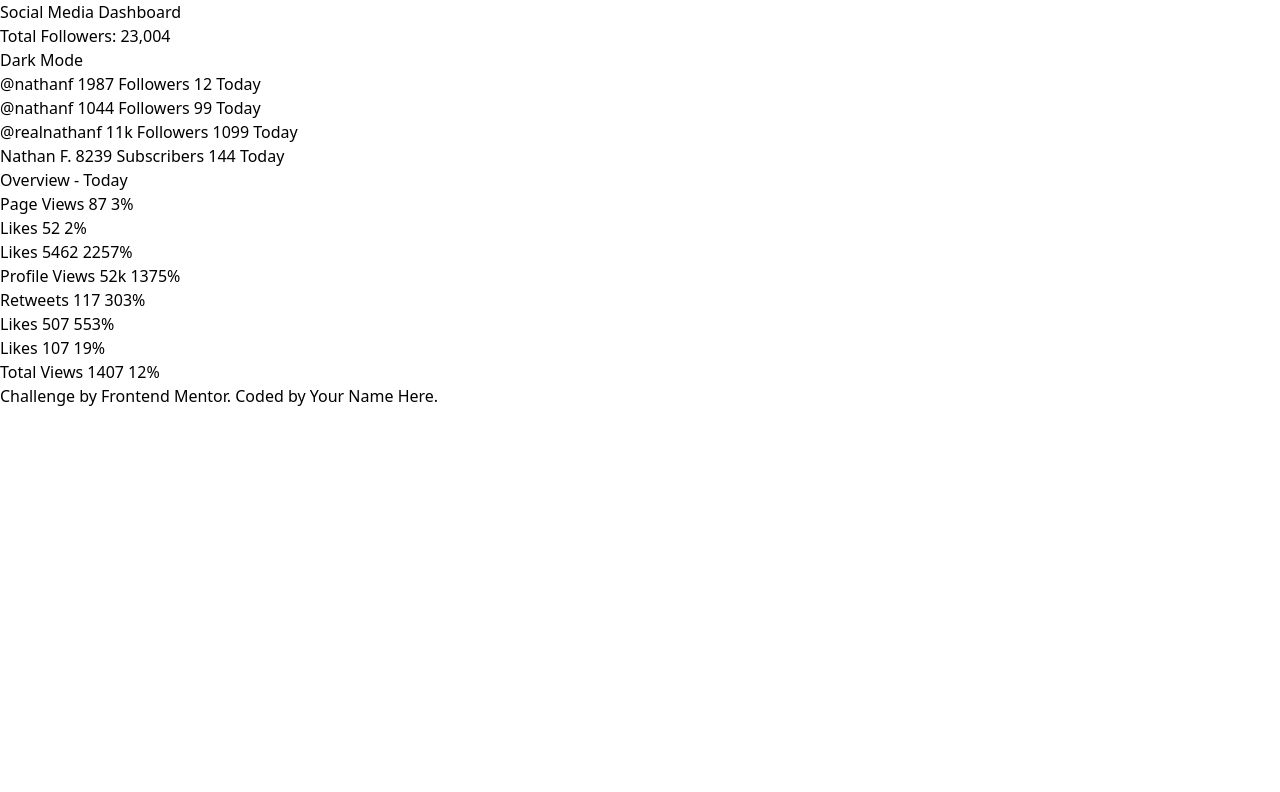
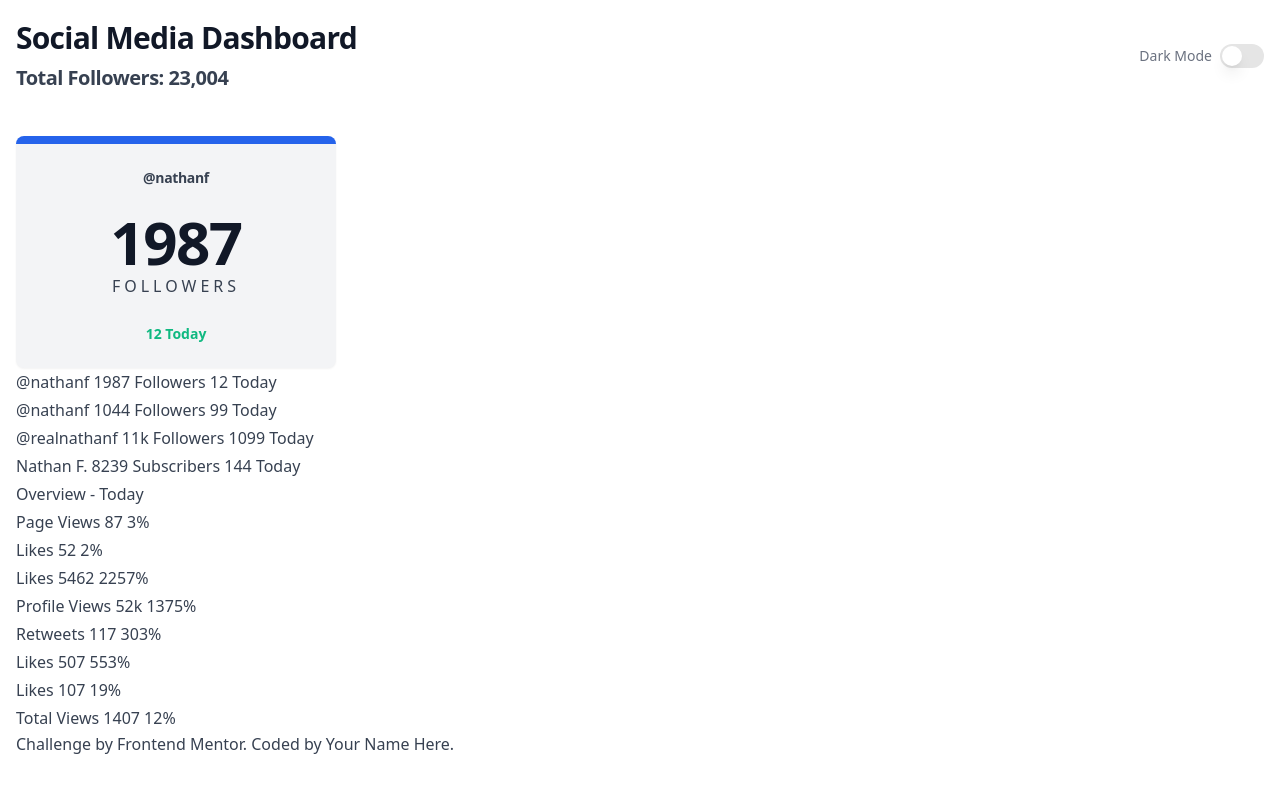
Before and after one commit to NahuelEF/social-media-dashboard, a React (Vite) app: page / in a window 1280 px wide. Shown: the top 792 px of the page. Built offline with nearby package versions, Linux system fonts and the light colour scheme.

Commit message:
add: style of typographies

```diff
--- a/package.json
+++ b/package.json
@@ -10,6 +10,8 @@
     "preview": "vite preview"
   },
   "dependencies": {
+    "@radix-ui/react-label": "^2.1.0",
+    "@radix-ui/react-switch": "^1.1.0",
     "class-variance-authority": "^0.7.0",
     "clsx": "^2.1.1",
     "lucide-react": "^0.428.0",
--- a/src/App.tsx
+++ b/src/App.tsx
@@ -1,15 +1,51 @@
 import "./App.css";
+import { Switch } from "@/components/ui/switch";
+import { Label } from "@/components/ui/label";
+import {
+  Card,
+  CardContent,
+  CardDescription,
+  CardFooter,
+  CardHeader,
+  CardTitle,
+} from "@/components/ui/card";
 
 function App() {
   return (
-    <>
-      <header>
-        <h1>Social Media Dashboard</h1>
-        <h2>Total Followers: 23,004</h2>
-        <label htmlFor="">Dark Mode</label>
+    <div className="container mx-auto h-screen bg-white px-4 text-gray-700">
+      <header className="flex items-center justify-between py-5">
+        <div>
+          <h1 className="scroll-m-20 pb-2 text-3xl font-semibold tracking-tight text-gray-900 first:mt-0">
+            Social Media Dashboard
+          </h1>
+          <h2 className="scroll-m-20 text-xl font-semibold tracking-tight">
+            Total Followers: 23,004
+          </h2>
+        </div>
+        <div className="flex items-center space-x-2">
+          <Label className="text-gray-500" htmlFor="dark-mode">
+            Dark Mode
+          </Label>
+          <Switch id="dark-mode" />
+        </div>
       </header>
-      <main>
-        <section>
+      <main className="leading-7 [&:not(:first-child)]:mt-6">
+        <section className="">
+          <Card className="w-80 border-x-0 border-b-0 border-t-8 border-t-blue-600 bg-gray-100 text-center text-inherit">
+            <CardHeader>
+              <CardTitle className="text-sm">@nathanf</CardTitle>
+            </CardHeader>
+            <CardContent>
+              <div className="scroll-m-20 text-6xl font-bold tracking-tight text-gray-900">
+                1987
+              </div>
+              <span className="uppercase tracking-[.25em]">Followers</span>
+            </CardContent>
+            <CardFooter className="justify-center">
+              <p className="text-sm font-bold text-emerald-500">12 Today</p>
+            </CardFooter>
+          </Card>
+
           <div>@nathanf 1987 Followers 12 Today</div>
           <div>@nathanf 1044 Followers 99 Today</div>
           <div>@realnathanf 11k Followers 1099 Today</div>
@@ -36,7 +72,7 @@ function App() {
         </a>
         . Coded by <a href="#">Your Name Here</a>.
       </footer>
-    </>
+    </div>
   );
 }
 
```
Also changed, not shown: 1 other file (tests, documents, lock files or other folders).
